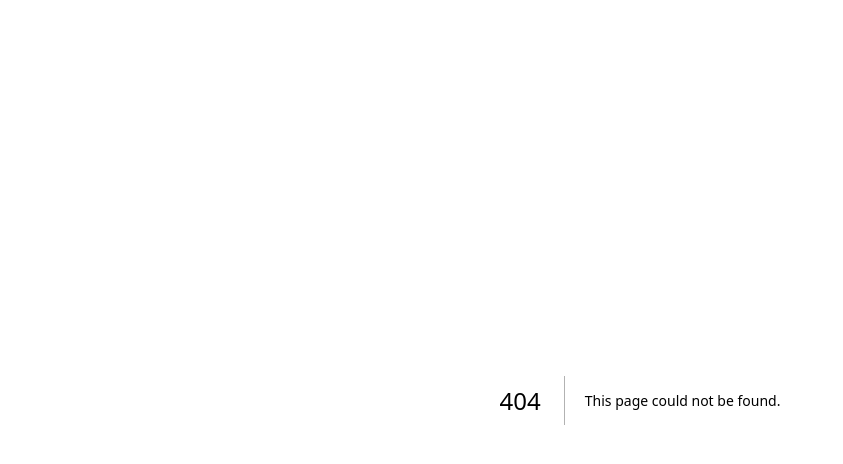
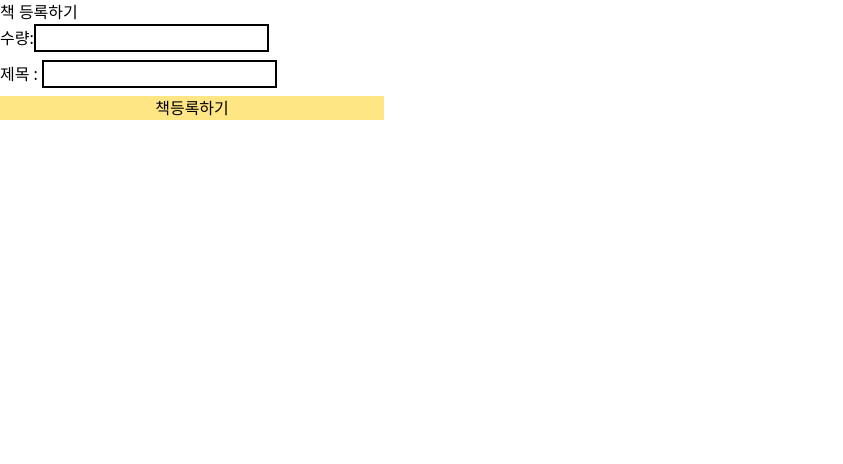
Before and after one commit to Namyunha/rgt-assignment, a Next.js app: page /book/add in a window 1280 px wide. Before the commit this address had no page. Shown: the top 464 px of the page, without its empty margins (0-843 px from the left). Built offline with nearby package versions, Linux system fonts and the light colour scheme.

Commit message:
feat: 책 저장하기(임시시)

```diff
--- /dev/null
+++ b/src/app/api/book/route.ts
@@ -0,0 +1,23 @@
+import { NextResponse } from "next/server";
+import { collection, addDoc, query, where, getDocs } from "firebase/firestore";
+import firestore from "@/app/database/firestroe";
+
+export async function POST(req: Request) {
+  const { title } = await req.json();
+  const booksRef = collection(firestore, "books");
+
+  // 이미 등록된 책인지 조회
+  const storedBook = query(booksRef, where("title", "==", title));
+  const getResult = await getDocs(storedBook);
+  if (!getResult.empty) {
+    const response: { message: string } = {
+      message: "이미 사용 중인 책입니다.",
+    };
+    return new Response(JSON.stringify(response), { status: 409 });
+  }
+  await addDoc(booksRef, {
+    title,
+  });
+  const response: { message: string } = { message: "책등록 성공" };
+  return new NextResponse(JSON.stringify(response), { status: 201 });
+}
--- /dev/null
+++ b/src/app/book/add/page.tsx
@@ -0,0 +1,47 @@
+"use client";
+
+import React from "react";
+import { useState } from "react";
+
+export default function Page() {
+  const [title, setTitle] = useState("");
+  const [quantity, setQuantity] = useState("");
+
+  const registerBook = async () => {
+    await fetch("/api/book", {
+      method: "post",
+      body: JSON.stringify({ title }),
+    });
+  };
+  return (
+    <>
+      책 등록하기
+      <div className="flex flex-col w-xl gap-2">
+        <div>
+          수량:
+          <input
+            className="border-black border-2"
+            type="number"
+            onChange={(e) => setQuantity(e.target.value)}
+            value={quantity}
+          />
+        </div>
+        <div>
+          제목 :{" "}
+          <input
+            className="border-black border-2"
+            onChange={(e) => setTitle(e.target.value)}
+            type="text"
+            value={title}
+          />
+        </div>
+        <button
+          onClick={registerBook}
+          className="bg-amber-200 cursor-pointer w-sm"
+        >
+          책등록하기
+        </button>
+      </div>
+    </>
+  );
+}
--- a/src/app/page.tsx
+++ b/src/app/page.tsx
@@ -1,3 +1,9 @@
+import Link from "next/link";
+
 export default function Home() {
-  return <div></div>;
+  return (
+    <div>
+      <Link href="/book/add">책 등록하러가기</Link>
+    </div>
+  );
 }
```
